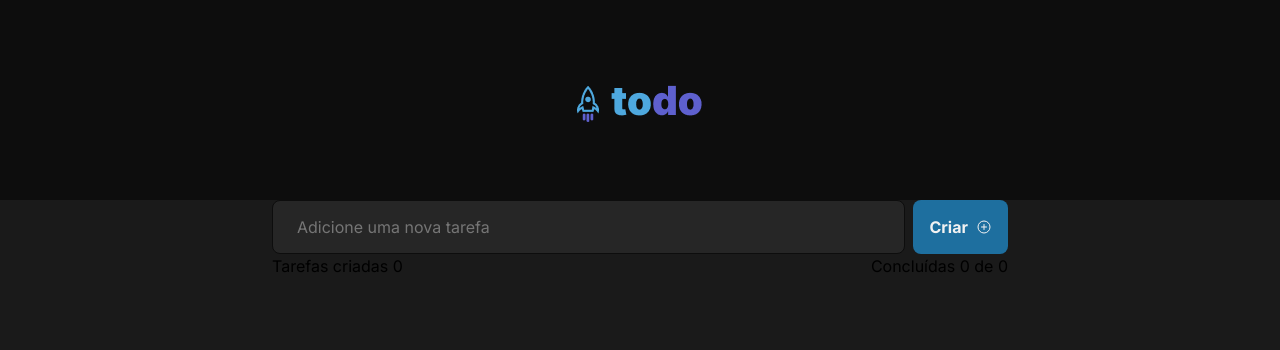
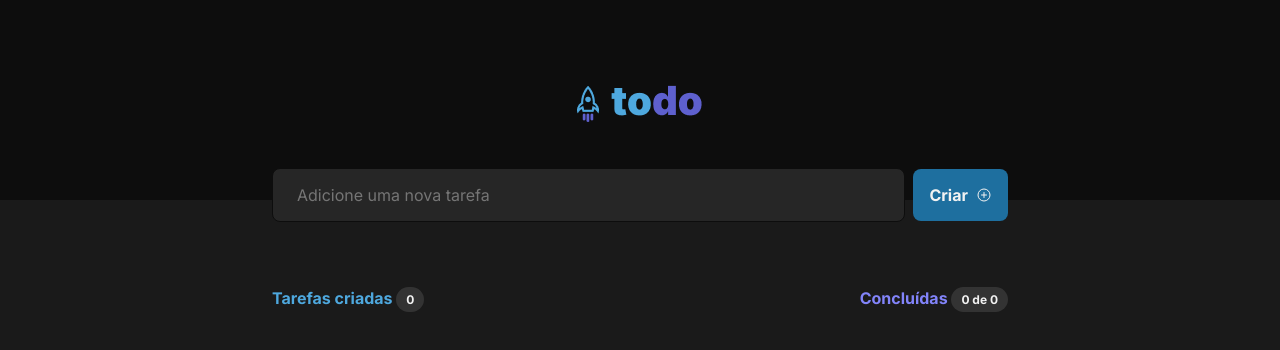
Before and after one commit to robrunodev/todo-app-challange, a React (Vite) app: page / in a window 1280 px wide. Shown: the top 350 px of the page. Built offline with nearby package versions, Linux system fonts and the light colour scheme.

Commit message:
styling todo form and todolist spaces and counts

```diff
--- a/src/App.module.scss
+++ b/src/App.module.scss
@@ -4,9 +4,29 @@
   margin: 0 auto;
 
   .todo-list {
+    margin-top: 4rem;
+
     .todo-list__header {
       display: flex;
       justify-content: space-between;
+      margin-bottom: 1.5rem;
+
+      p {
+        color: var(--blue);
+        font-weight: bold;
+
+        &.completed {
+          color: var(--purple);
+        }
+
+        span {
+          border-radius: 1rem;
+          background: var(--gray-400);
+          color: var(--gray-100);
+          padding: 5px 10px;
+          font-size: 0.75rem;
+        }
+      }
     }
   }
 }
--- a/src/App.tsx
+++ b/src/App.tsx
@@ -61,13 +61,13 @@ function App() {
 
         <div className={styles['todo-list']}>
           <div className={styles['todo-list__header']}>
-            <span>
-              Tarefas criadas {totalTodosCount}
-            </span>
+            <p>
+              Tarefas criadas <span>{totalTodosCount}</span>
+            </p>
 
-            <span>
-              Concluídas {`${completedTodosCount} de ${totalTodosCount}`}
-            </span>
+            <p className={styles.completed}>
+              Concluídas <span>{`${completedTodosCount} de ${totalTodosCount}`}</span>
+            </p>
           </div>
 
           {todos.map(todo => {
--- a/src/components/NewTodoForm/NewTodoForm.module.scss
+++ b/src/components/NewTodoForm/NewTodoForm.module.scss
@@ -1,6 +1,9 @@
 .NewTodoForm {
   form {
     display: flex;
+    justify-content: space-between;
+    align-items: center;
+    margin-top: -2rem;
 
     input[type="text"] {
       background: var(--gray-500);
@@ -16,6 +19,7 @@
         border-color: var(--purple-dark);
       }
     }
+
     button {
       margin-left: 0.5rem;
       border-radius: 8px;
```
